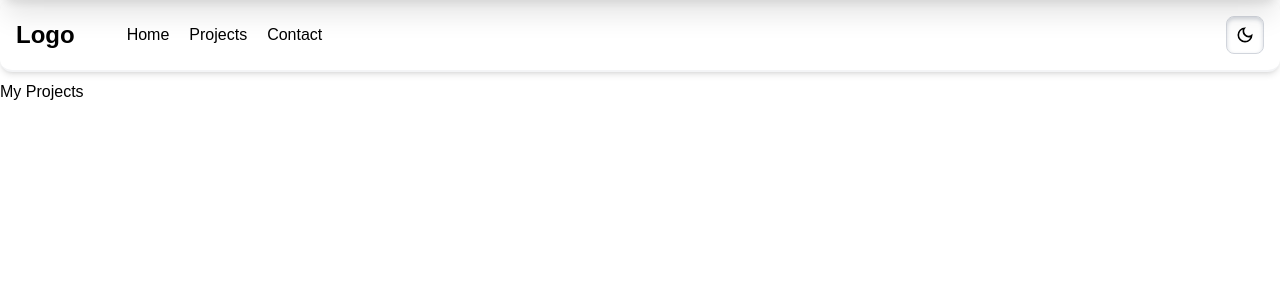
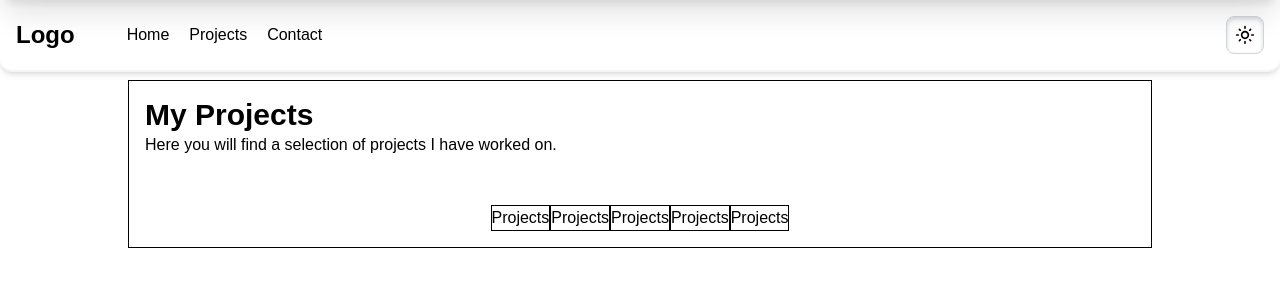
Before and after one commit to gosei128/Personal-Portfolio, a React (Vite) app: page / in a window 1280 px wide. Both pictures are taken after a click on the button "Projects". Shown: the top 300 px of the page. Built offline with nearby package versions, Linux system fonts and the light colour scheme; what tailwindcss-motion would draw is missing.

Commit message:
Refactor Navbar and Projects components for improved layout and styling; update theme toggle button and enhance project display with additional structure and styling.

```diff
--- a/src/components/Navbar.jsx
+++ b/src/components/Navbar.jsx
@@ -75,9 +75,9 @@ const Navbar = ({ theme, lightMode, darkMode }) => {
               onClick={() => setShowTheme(!showTheme)}
             >
               {theme === "light" ? (
+                <MdOutlineLightMode size={20} />
+              ) : (
                 <MdOutlineDarkMode size={20} />
-              ) : (
-                <MdOutlineLightMode size={20} />
               )}
             </button>
             {/* Drop down theme - keep mounted so fade-out can run */}
--- a/src/components/Projects.jsx
+++ b/src/components/Projects.jsx
@@ -1,14 +1,21 @@
-import { MdOutlineDarkMode } from "react-icons/md";
-import { MdOutlineLightMode } from "react-icons/md";
 import Navbar from "./Navbar";
 
-const Projects = ({ theme, lightMode, darkMode }) => {
+const Projects = ({ theme, lightMode, darkMode, numCard = 5 }) => {
   console.log(lightMode);
   return (
-    <div>
+    <div className="h-screen min-w-full">
       <Navbar lightMode={lightMode} theme={theme} darkMode={darkMode} />
-      <div className="mt-20">
-        <h1>My Projects</h1>
+      <div className="flex justify-center">
+        <div className="mt-20 w-5xl p-4 border ">
+          <h1 className="text-3xl font-extrabold">My Projects</h1>
+          <p>Here you will find a selection of projects I have worked on.</p>
+
+          <div className="flex flex-wrap justify-center mt-12">
+            {[...Array(numCard)].map((projectCards, i) => (
+              <div className="w- border"> Projects </div>
+            ))}
+          </div>
+        </div>
       </div>
     </div>
   );
```
